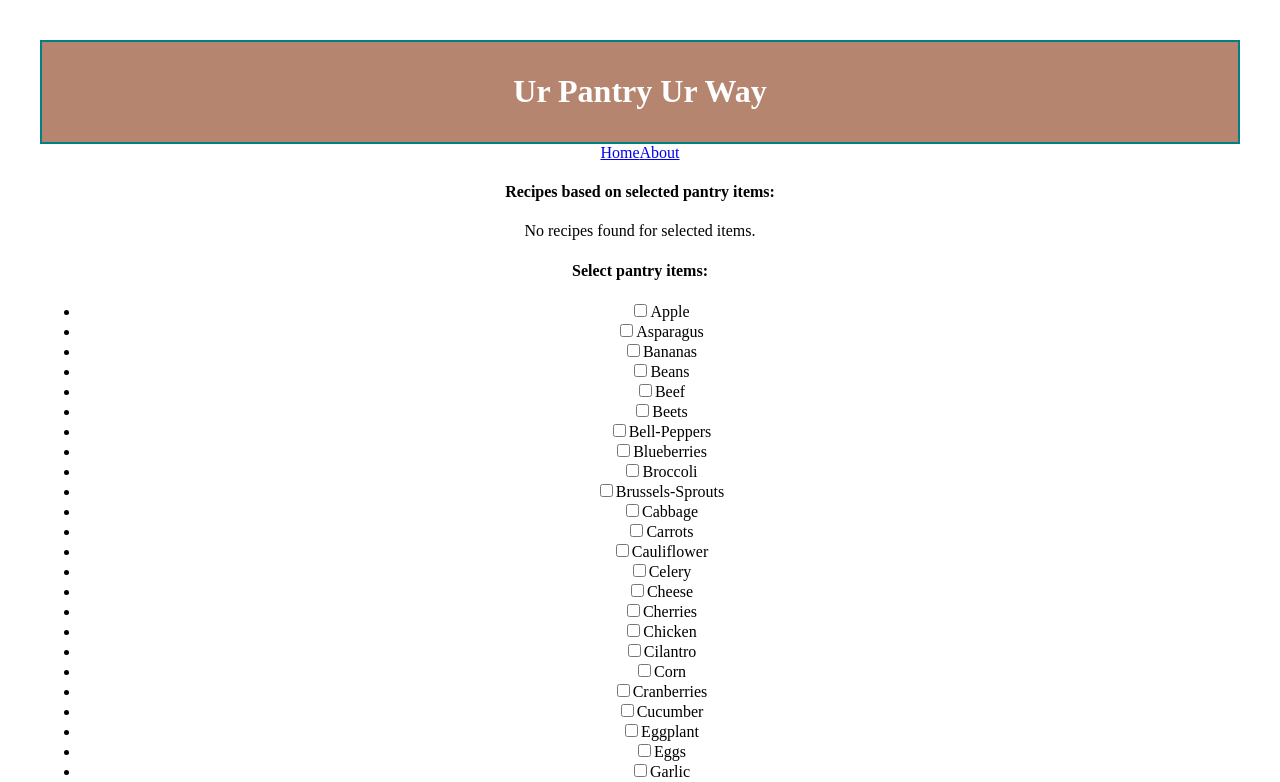
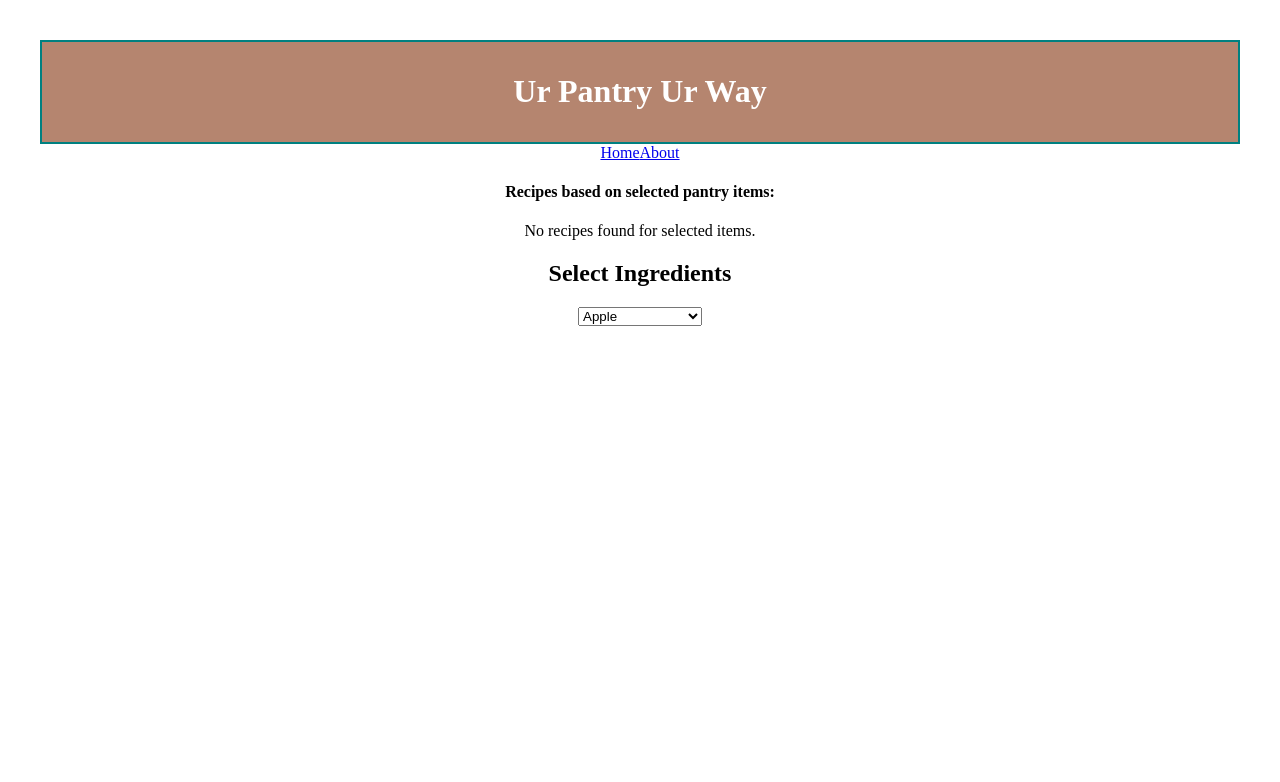
Before and after one commit to Kenneth-Parker/Group_App_Development, a React (Vite) app: page / in a window 1280 px wide. Shown: the top 782 px of the page. Built offline with nearby package versions, Linux system fonts and the light colour scheme.

Commit message:
consolidated data

```diff
--- a/src/App.jsx
+++ b/src/App.jsx
@@ -5,6 +5,7 @@ import './App.css';
 import NavBar from './components/NavBar';
 import PantryList from './components/PantryList';
 import PantryItemSelector from './components/PantryItemSelector';
+// import IngredientDropdownList from './components/IngredientDropdownList';
 
 function App() {
   const [selectedItems, setSelectedItems] = useState([]);
@@ -22,6 +23,7 @@ function App() {
           <Route path="/" element={<PantryList selectedItems={selectedItems} />} />
         </Routes>
       </Router>
+      {/* <IngredientDropdownList /> */}
       <PantryItemSelector selectedItems={selectedItems} setSelectedItems={setSelectedItems} />
     </>
   );
--- /dev/null
+++ b/src/components/IngredientDropdownList.jsx
@@ -0,0 +1,42 @@
+import React, { useEffect, useState } from "react";
+import ingredients from "./pantryitems";
+import pantry from "../pantryDb/pantry.json";
+
+const IngredientDropdownList = ( {onSelect}) => {
+  const [allIngredients, setAllIngredients] = useState([]);
+
+  useEffect(() => {
+
+    let pantryIngredients;
+
+    if (Array.isArray(pantry.ingredients)) {
+      // If pantry.ingredients is already an array, use it as-is
+      pantryIngredients = pantry.ingredients;
+    } else if (typeof pantry.ingredients === "object") {
+      // If pantry.ingredients is an object, stringify and parse it to an array
+      pantryIngredients = Object.values(pantry.ingredients);
+    } else {
+      // If pantry.ingredients is neither an array nor an object, use an empty array
+      pantryIngredients = [];
+    }
+
+    const combinedIngredients = [
+        ...new Set([...ingredients, ...pantryIngredients]),
+      ];
+
+    // Set the combined ingredients in the state
+    setAllIngredients(combinedIngredients);
+  }, []);
+
+  return(
+    <select onChange={(e) => onSelect(e.target.value)}>
+      {allIngredients.map((ingredient, index) => (
+        <option key={index} value={ingredient}>
+          {ingredient}
+        </option>
+      ))}
+    </select>
+  );
+};
+
+export default IngredientDropdownList;
--- a/src/components/PantryItemSelector.jsx
+++ b/src/components/PantryItemSelector.jsx
@@ -1,34 +1,19 @@
 import { useState } from 'react';
-import ingredients from '../components/pantryitems'
+import IngredientDropdownList from "./IngredientDropdownList";
 
 const PantryItemSelector = ({ selectedItems, setSelectedItems }) => {
-  const [pantryItems, setPantryItems] = useState(ingredients);
 
-  const toggleItemSelection = (item) => {
-    if (selectedItems.includes(item)) {
-      // Deselect the item
-      setSelectedItems(selectedItems.filter((selected) => selected !== item));
-    } else {
-      // Select the item
-      setSelectedItems([...selectedItems, item]);
-    }
+  const handleSelect = (selectedIngredient) => {
+    setSelectedItems([...selectedItems, selectedIngredient]);
   };
 
   return (
     <div>
-      <h4>Select pantry items:</h4>
+      <h2>Select Ingredients</h2>
+      <IngredientDropdownList onSelect={handleSelect} />
       <ul>
-        {pantryItems.map((item) => (
-          <li key={item}>
-            <label>
-              <input
-                type="checkbox"
-                checked={selectedItems.includes(item)}
-                onChange={() => toggleItemSelection(item)}
-              />
-              {item}
-            </label>
-          </li>
+        {selectedItems.map((item, index) => (
+          <li key={index}>{item}</li>
         ))}
       </ul>
     </div>
```
Also changed, not shown: 2 other files (tests, documents, lock files or other folders).
